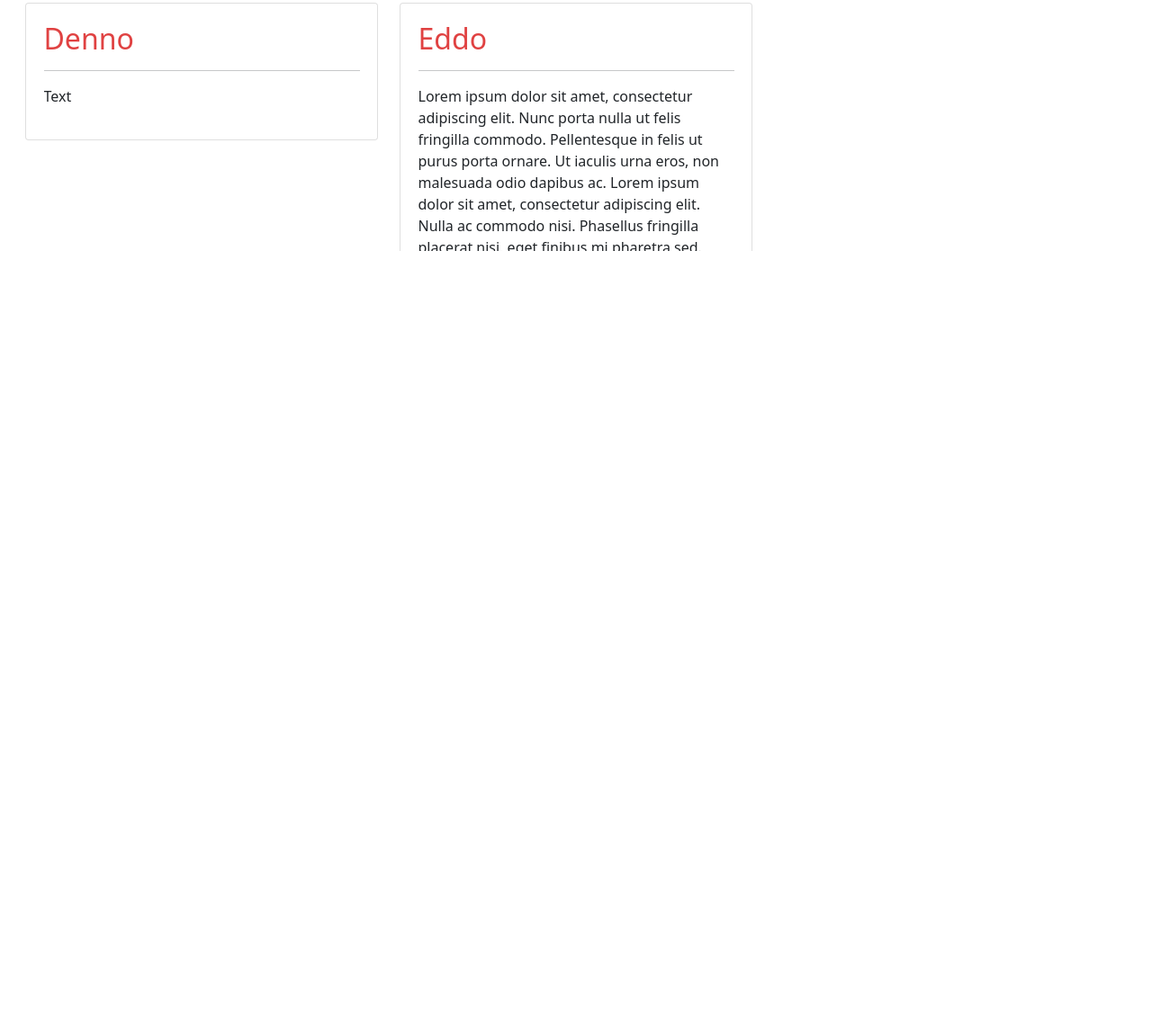
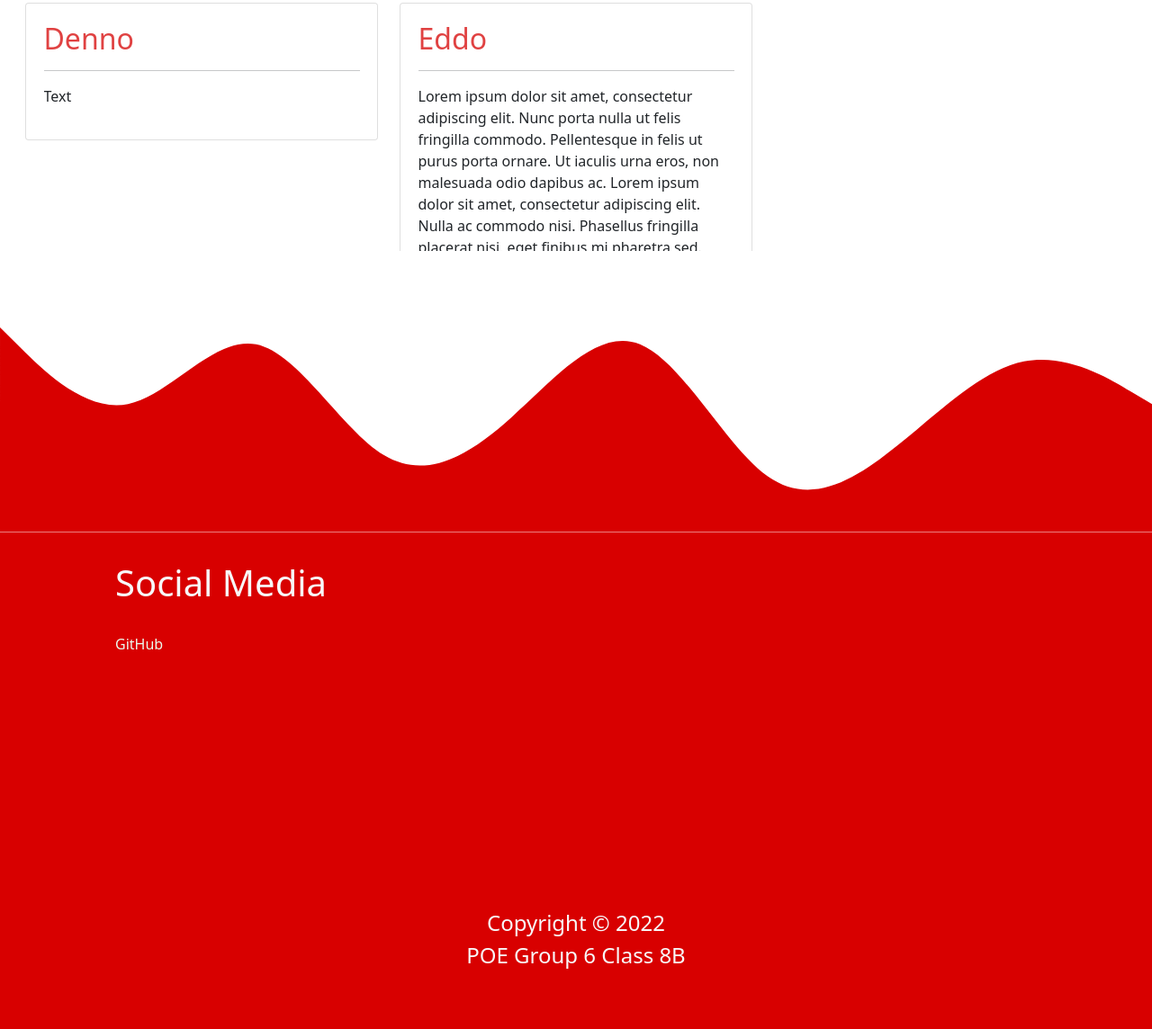
Before and after one commit to Reubenthekiwi/The-Voices-of-Unity, a plain HTML site: page index.html in a window 1280 px wide. Shown: the part 955-2099 px from the top of the page at 90% size. Before the commit the page ends 1262 px from the top, so only its background shows below. Drawn offline with nearby package versions, Linux system fonts and the light colour scheme.

Commit message:
Added a basic footer.

```diff
--- a/index.html
+++ b/index.html
@@ -1,5 +1,6 @@
 <!DOCTYPE html>
 <html lang="en">
+
 <head>
     <meta charset="UTF-8">
     <meta http-equiv="X-UA-Compatible" content="IE=edge">
@@ -17,6 +18,7 @@
 
     <title>The Voices of Unity</title>
 </head>
+
 <body>
     <!-- The page's title -->
     <div id="title" class="jumbotron text-center pt-5">
@@ -24,7 +26,11 @@
         <h2 class="lead fw-normal pb-5">Project of Entrepreneur Group 6</h2>
 
         <p class="p text-center fst-italic px-5">
-            First of all, we thank God Almighty for having given us the will from the beginning to create this project until the we finished it. We also thank all our website visitors who want to see our website; we really appreciate it. We also thank our project's supervisors so that this project can be done well. We created this website from the ground up, such as preparing a task list for group members, creating program codes to create a website, designing websites, looking for resources about unity.
+            First of all, we thank God Almighty for having given us the will from the beginning to create this project
+            until the we finished it. We also thank all our website visitors who want to see our website; we really
+            appreciate it. We also thank our project's supervisors so that this project can be done well. We created
+            this website from the ground up, such as preparing a task list for group members, creating program codes to
+            create a website, designing websites, looking for resources about unity.
         </p>
 
         <a id="story-button" class="btn text-center btn-lg m-5" href="https://bit.ly/34zZWBV" target="_blank">
@@ -41,7 +47,34 @@
         <div id="cards-row" class="row flex-row flex-nowrap m-1" style="overflow-x: auto;"></div>
     </div><br>
 
+    <svg xmlns="http://www.w3.org/2000/svg" viewBox="0 0 1440 320">
+        <path fill="#d80000" fill-opacity="1"
+            d="M0,64L26.7,90.7C53.3,117,107,171,160,160C213.3,149,267,75,320,85.3C373.3,96,427,192,480,224C533.3,256,587,224,640,176C693.3,128,747,64,800,85.3C853.3,107,907,213,960,250.7C1013.3,288,1067,256,1120,213.3C1173.3,171,1227,117,1280,106.7C1333.3,96,1387,128,1413,144L1440,160L1440,320L1413.3,320C1386.7,320,1333,320,1280,320C1226.7,320,1173,320,1120,320C1066.7,320,1013,320,960,320C906.7,320,853,320,800,320C746.7,320,693,320,640,320C586.7,320,533,320,480,320C426.7,320,373,320,320,320C266.7,320,213,320,160,320C106.7,320,53,320,27,320L0,320Z">
+        </path>
+    </svg>
+
+    <!-- the footer itself -->
+    <div class="footer-container">
+        <section class="footer d-flex justify-content-lg-between text-light">
+            <!-- social media -->
+            <div class="footer-content" style="margin-right: 4rem;">
+                <h2 class="text-light display-6">Social Media</h2>
+                <a href="https://www.github.com/Reubenthekiwi/The-Voices-of-Unity" target="_blank">GitHub</a>
+            </div>
+        </section>
+    </div>
+
+    <!-- copyright -->
+    <div class="footer-container">
+        <div class="footer-content">
+            <p class="lead text-light text-center" style="margin: 4rem; margin-top: 6rem; background-color: 6f42c1;">
+                Copyright © 2022<br>POE Group 6 Class 8B
+            </p>
+        </div>
+    </div>
+
     <!-- our own custom script -->
     <script src="js/cards.js"></script>
 </body>
+
 </html>
--- a/style.css
+++ b/style.css
@@ -23,3 +23,35 @@ h2 {
 #cards-title {
     color: #032b5f;
 }
+
+/* Footer */
+.footer-container {
+    background-color: #d80000;
+}
+.footer {
+    background-color: #d80000;
+    display: flex;
+    flex-wrap: wrap;
+    margin: auto;
+    padding-top: 2rem;
+    padding-bottom: 2rem;
+    width: 80%;
+    height: 40vh;
+}
+.footer-content {
+    display: flex;
+    flex-direction: column;
+}
+.footer-content h2 {
+    margin-bottom: 2rem;
+}
+.footer-content a {
+    color: #eaf9ed;
+    text-decoration: none;
+    margin-bottom: 2rem;
+    transition: 0.3s;
+}
+.footer-content a:hover {
+    color: #ffffdd;
+    transition: 0.3s ease-out;
+}
```
